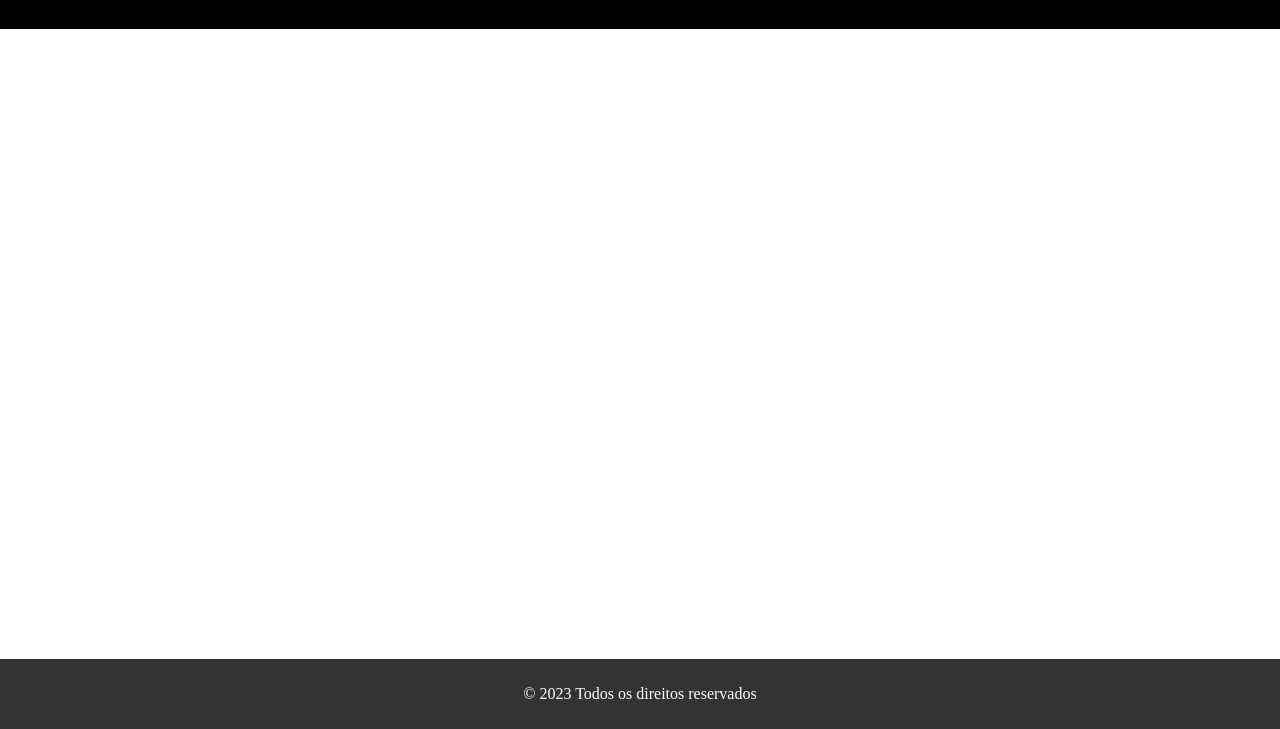
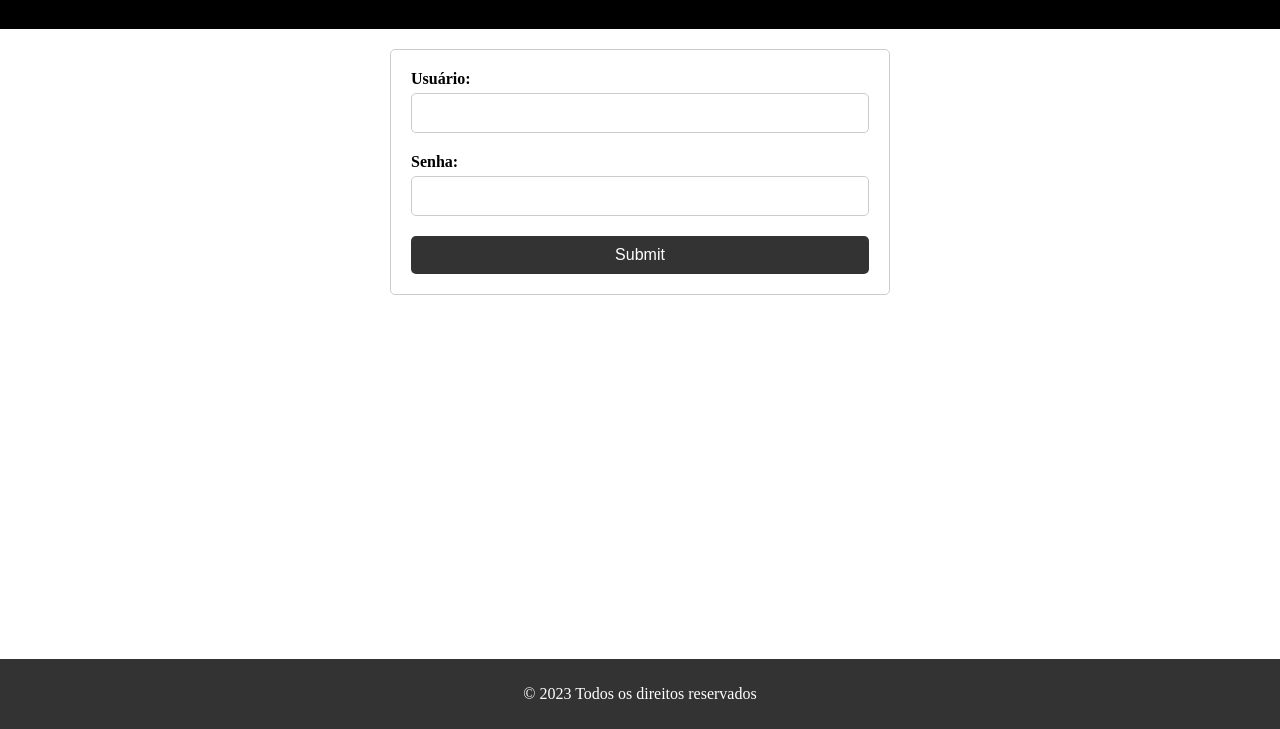
Before and after one commit to waltercjr/Aula_GITHUB, a plain HTML site: page index.html in a window 1280 px wide. Shown: the part 71-800 px from the top of the page. Drawn offline with Linux system fonts and the light colour scheme.

Commit message:
inserindo form

```diff
--- a/assets/css/style.css
+++ b/assets/css/style.css
@@ -14,6 +14,45 @@ body {
     text-align: center;
 }
 
+.formulario {
+    margin: 20px auto;
+    padding: 20px;
+    border: 1px solid #ccc;
+    border-radius: 5px;
+    max-width: 500px;
+}
+
+.label-input {
+    display: block;
+    font-weight: bold;
+    margin-bottom: 5px;
+}
+
+.input {
+    width: 100%;
+    padding: 10px;
+    margin-bottom: 20px;
+    border: 1px solid #ccc;
+    border-radius: 5px;
+    font-size: 16px;
+
+}
+
+.btn-submit {
+background-color: #333;
+color: white;
+padding: 10px 20px;
+border: none;
+border-radius: 5px;
+font-size: 16px;
+cursor: pointer;
+width: 100%;
+}
+
+.btn-submit:hover {
+    background-color: #555;
+}
+
 .footer {
     background-color: #333;
     color: white;
--- a/index.html
+++ b/index.html
@@ -11,7 +11,17 @@
     <header class="header">
         <h1 class="title-header">Página de Login</h1>
     </header>
-    <section></section>
+    <section>
+        <form class="formulario">
+            <label class="label-input" for="usuario">Usuário:</label>
+            <input class="input" type="text" name="usuario" id="usuario" required>
+
+            <label class="label-input" for="senha">Senha:</label>
+            <input class="input" type="password" name="senha" id="senha" required>
+
+            <input class="btn-submit" type="submit" valeu="Entrar">
+        </form>
+    </section>
     <footer class="footer">
         <p>&copy; 2023 Todos os direitos reservados</p>
     </footer>
```
